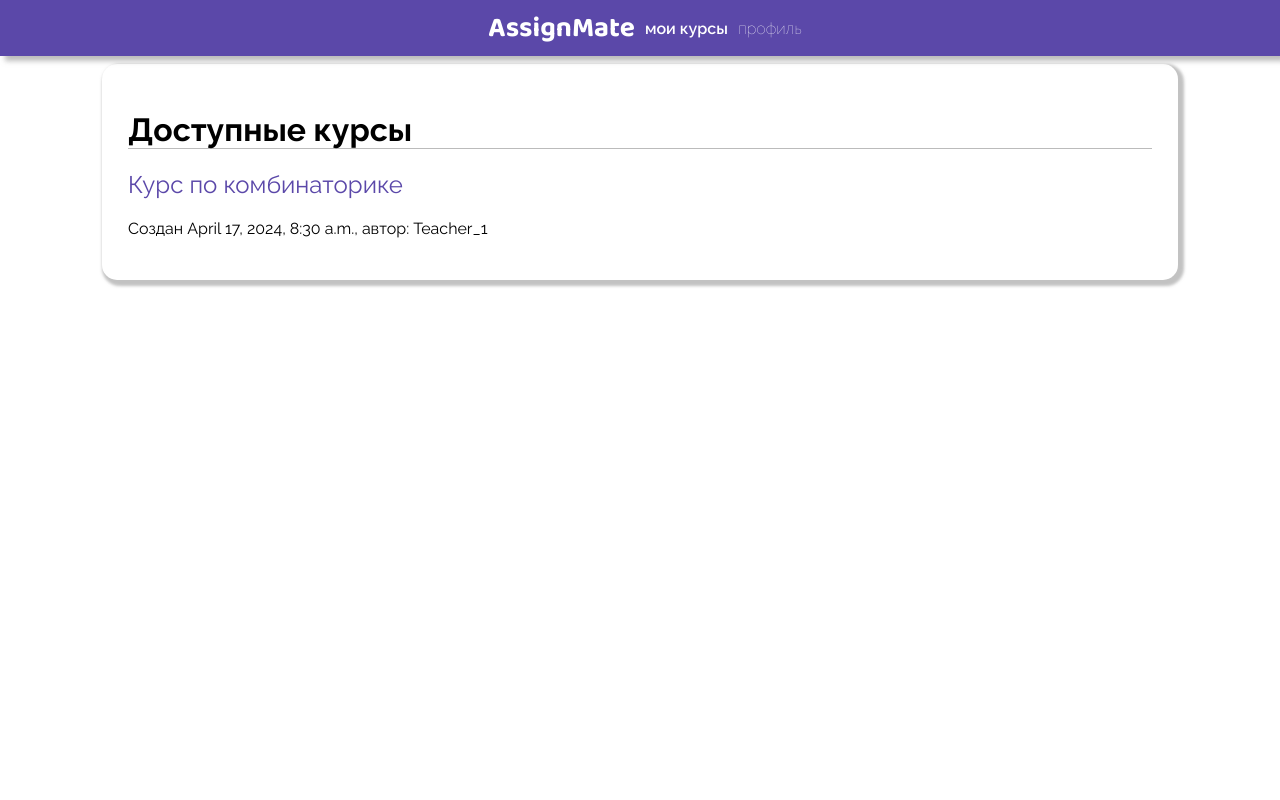
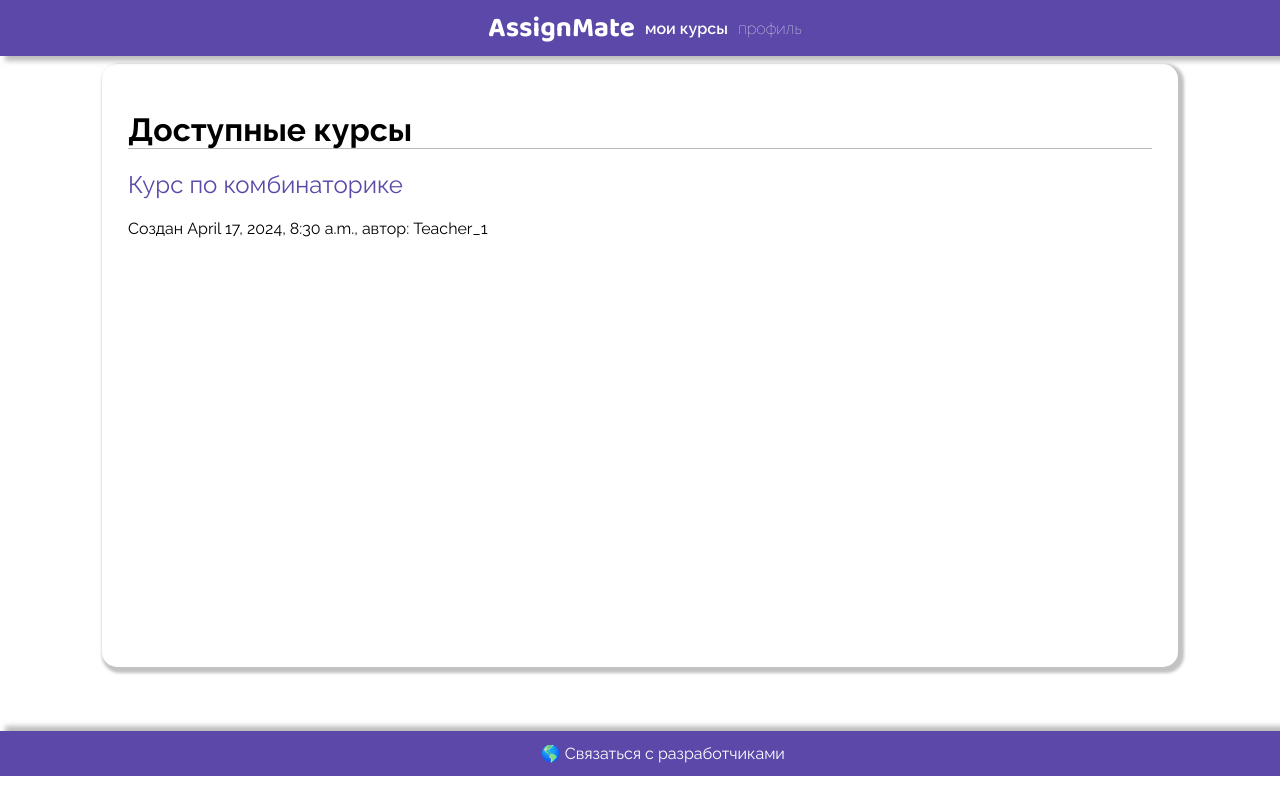
Before and after one commit to xartak/AssignMate, a Django app: page / in a window 1280 px wide. Run offline with Django 5.2, Linux system fonts and the light colour scheme; a user stored in the database is signed in; data comes from the database, SQL or seed files in the repository; parts of the project's set-up code (start-up, migrations or seed data) failed here and were passed over.

Commit message:
add footer

```diff
--- a/assign/static/css/styles.css
+++ b/assign/static/css/styles.css
@@ -2,9 +2,12 @@
 @import url('https://fonts.googleapis.com/css2?family=Raleway:ital,wght@0,100..900;1,100..900&display=swap');
 
 body {
+    display: flex;
     margin: 0;
     padding: 0;
     font-family: "Raleway";
+    flex-direction: column;
+    min-height: 97vh;
 }
 
 a {
@@ -21,7 +24,7 @@ h2 {
     font-weight: normal;
 }
 
-#header {
+header {
     position: fixed;
     top: 0;
     display: flex;
@@ -62,6 +65,7 @@ nav span a {
 }
 
 #content {
+    flex: 1;
     padding: 2%;
     width: 80%;
     box-shadow: 3px 3px 3px 3px #8e8e8e8a;
@@ -69,8 +73,20 @@ nav span a {
     margin: 5% auto;
 }
 
-#content > div:not(:last-child) {
-    border-bottom: 1px solid #ccc; /* Линия-разделитель */
+#content>div:not(:last-child) {
+    border-bottom: 1px solid #ccc;
+}
+
+footer {
+    margin-top: auto;
+    display: flex;
+    position: absolute bottom;
+    bottom: 0;
+    width: 100%;
+    padding: 1%;
+    background-color: #5B48A9;
+    box-shadow: 5px -5px 5px#82828286;
+    justify-content: center;
 }
 
 .change_password_form {
--- a/templates/assign/base.html
+++ b/templates/assign/base.html
@@ -12,7 +12,7 @@
     <link href="{% static 'css/styles.css' %}" rel="stylesheet" />
   </head>
   <body>
-    <header id="header">
+    <header>
       <nav>
         <h1 class="header_title">AssignMate</h1>
         {% if 'signup' not in request.path and 'login' not in request.path %}
@@ -32,5 +32,11 @@
 
       {% endblock %}
     </div>
+
+    <footer>
+      <nav>
+        <span><a href="https://t.me/Kari_Abe">🌎 Связаться с разработчиками</a></span>
+      </nav>
+    </footer>
   </body>
 </html>
```
